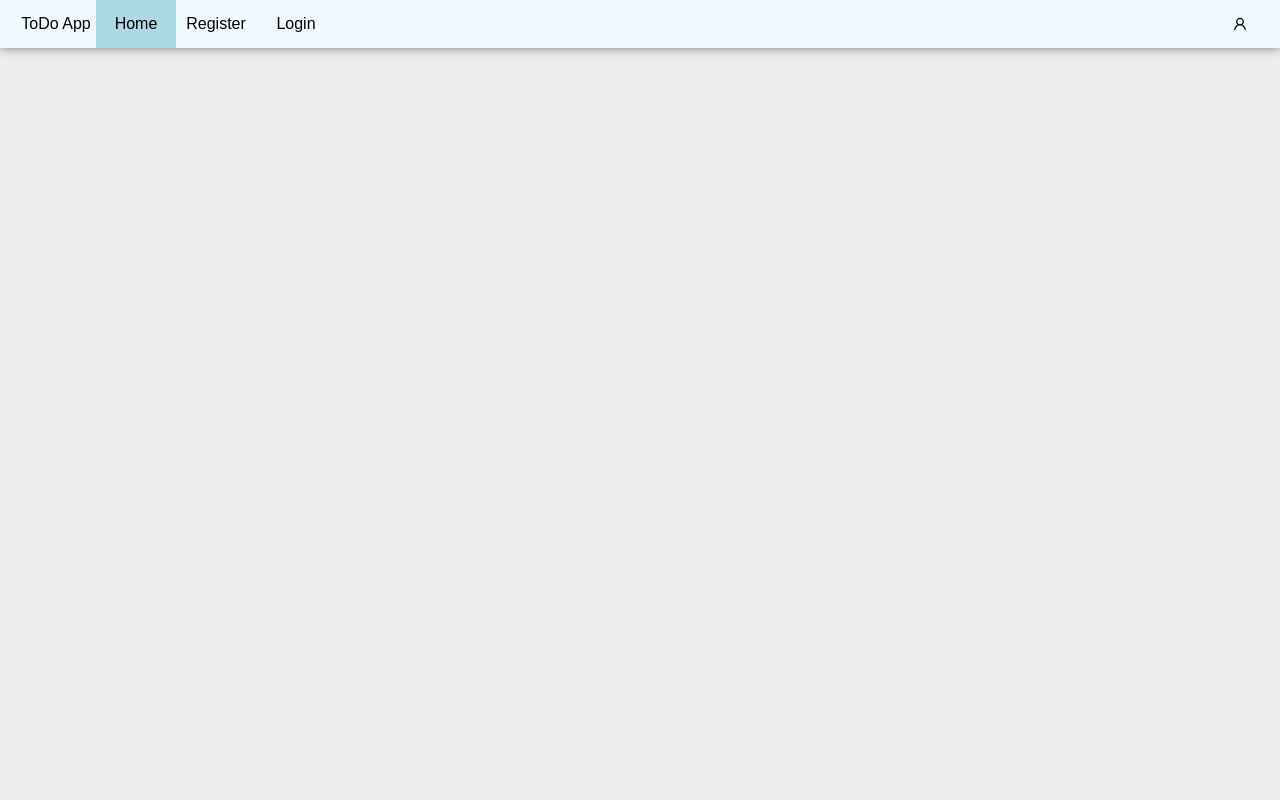
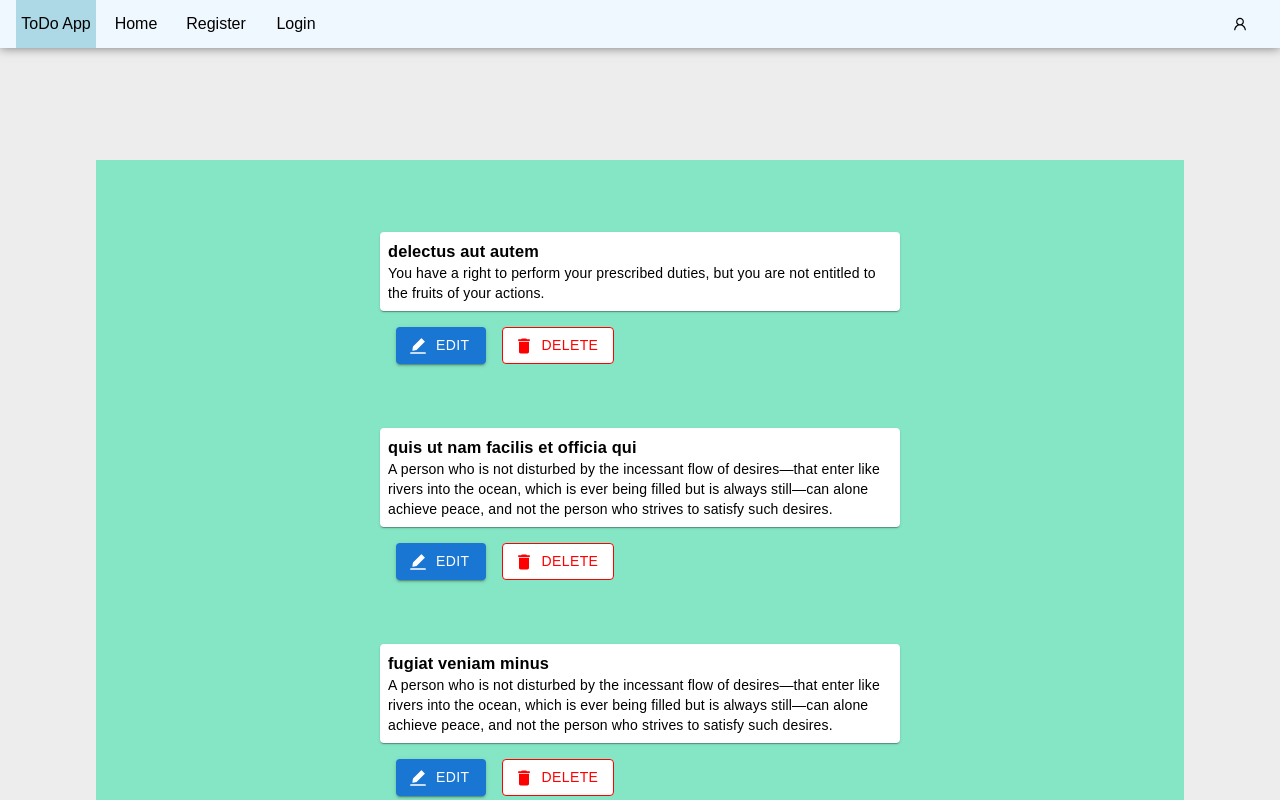
Before and after one commit to AnandKumar1008/toDoApplication, a React (Vite) app: page /todo in a window 1280 px wide. Shown: the top 800 px of the page. Built offline with nearby package versions, Linux system fonts and the light colour scheme; a web font is replaced by a local one.

Commit message:
update ui is done

```diff
--- a/src/App.jsx
+++ b/src/App.jsx
@@ -9,6 +9,7 @@ import Nav from "./Components/Nav/Nav";
 import Login from "./Pages/Login/Login";
 import { MyContext } from "./MyContext";
 import { BASE_URL } from "./BaseUrl";
+import ToDo from "./Pages/ToDo/ToDo";
 
 const App = () => {
   const {
@@ -49,6 +50,7 @@ const App = () => {
       <div className="to_do-app_padding">
         <Routes>
           <Route path="/" element={<Home />} />
+          <Route path="/todo" element={<ToDo />} />
         </Routes>
       </div>
     </div>
--- a/src/Components/EachList/EachList.jsx
+++ b/src/Components/EachList/EachList.jsx
@@ -83,8 +83,12 @@ const EachList = ({ item }) => {
             {/* <Box sx={{ width: "100%" }}> */}
             <Stack spacing={2}>
               <Item>
-                <h3 style={{ color: "black" }}>{item.title}</h3>
-                <p style={{ color: "black" }}>{item?.description}</p>
+                <h3 style={{ color: "black", textAlign: "start" }}>
+                  {item.title}
+                </h3>
+                <p style={{ color: "black", textAlign: "start" }}>
+                  {item?.description}
+                </p>
               </Item>
             </Stack>
             {/* </Box> */}
--- a/src/Components/List/List.jsx
+++ b/src/Components/List/List.jsx
@@ -32,12 +32,12 @@ const List = () => {
           <p>You have not created any to do till now</p>
         </div>
       )}
-      {/* {loading && <p>Loading...</p>} */}
-      {login || <p>Please login to check to do</p>}
+      {login || (
+        <p style={{ color: "white" }}>Please login to check your to do</p>
+      )}
       {userData.map((item) => (
         <div key={item._id}>
           <Container maxWidth="sm">
-            {/* <Box/> */}
             <EachList item={item} />
           </Container>
         </div>
--- a/src/Components/Nav/Nav.jsx
+++ b/src/Components/Nav/Nav.jsx
@@ -7,17 +7,33 @@ import { CiLogin, CiLogout } from "react-icons/ci";
 // import { IoPersonAdd } from "react-icons/io";
 import { IoMdPersonAdd } from "react-icons/io";
 import { AiOutlineUser } from "react-icons/ai";
+import { useLocation, useNavigate } from "react-router-dom";
 const Nav = () => {
   const { setAuthPage, setLoginPage, login, setLogin, setUserData, userName } =
     useContext(MyContext);
-  const [select, setSelect] = useState("home");
+  const location = useLocation();
+  const [select, setSelect] = useState(
+    location.pathname == "/todo" ? "todo" : "home"
+  );
+  const navigate = useNavigate();
   return (
     <div className="to_do-nav">
       <ul className="to_do-nav_top">
-        <li>ToDo App</li>
+        <li
+          style={select === "todo" ? { backgroundColor: "lightblue" } : {}}
+          onClick={() => {
+            setSelect("todo");
+            navigate("/todo");
+          }}
+        >
+          ToDo App
+        </li>
         <li
           style={select === "home" ? { backgroundColor: "lightblue" } : {}}
-          onClick={() => setSelect("home")}
+          onClick={() => {
+            navigate("/");
+            setSelect("home");
+          }}
         >
           Home
         </li>
--- a/src/Components/fakeData.json
+++ b/src/Components/fakeData.json
@@ -3,70 +3,70 @@
       "userId": 1,
       "id": 1,
       "title": "delectus aut autem",
-      "description":"hare krishna hare krishna krishna krishna hare hare hare rama hare rama rama rama hare hare",
+      "description":"You have a right to perform your prescribed duties, but you are not entitled to the fruits of your actions.",
       "completed": false
     },
     {
       "userId": 1,
       "id": 2,
       "title": "quis ut nam facilis et officia qui",
-      "description":"hare krishna hare krishna krishna krishna hare hare hare rama hare rama rama rama hare hare",
+      "description":"A person who is not disturbed by the incessant flow of desires—that enter like rivers into the ocean, which is ever being filled but is always still—can alone achieve peace, and not the person who strives to satisfy such desires.",
       "completed": false
     },
     {
       "userId": 1,
       "id": 3,
       "title": "fugiat veniam minus",
-      "description":"hare krishna hare krishna krishna krishna hare hare hare rama hare rama rama rama hare hare",
+      "description":"A person who is not disturbed by the incessant flow of desires—that enter like rivers into the ocean, which is ever being filled but is always still—can alone achieve peace, and not the person who strives to satisfy such desires.",
       "completed": false
     },
     {
       "userId": 1,
       "id": 4,
       "title": "et porro tempora",
-      "description":"hare krishna hare krishna krishna krishna hare hare hare rama hare rama rama rama hare hare",
+      "description":"Whenever there is a decline in righteousness and an increase in unrighteousness, O Arjuna, at that time I manifest myself on earth.",
       "completed": true
     },
     {
       "userId": 1,
       "id": 5,
       "title": "laboriosam mollitia et enim quasi adipisci quia provident illum",
-      "description":"hare krishna hare krishna krishna krishna hare hare hare rama hare rama rama rama hare hare",
+      "description":"A person is said to be established in self-realization and is called a yogi when he is fully satisfied by virtue of acquired knowledge and realization.",
       "completed": false
     },
     {
       "userId": 1,
       "id": 6,
       "title": "qui ullam ratione quibusdam voluptatem quia omnis",
-      "description":"hare krishna hare krishna krishna krishna hare hare hare rama hare rama rama rama hare hare",
+      "description":"To those who are constantly devoted and who meditate upon My form with great faith, I am easily attainable.",
       "completed": false
     },
     {
       "userId": 1,
       "id": 7,
       "title": "illo expedita consequatur quia in",
-      "description":"hare krishna hare krishna krishna krishna hare hare hare rama hare rama rama rama hare hare",
+      "description":"I am the Self, O Gudakesha, seated in the hearts of all creatures. I am the beginning, the middle, and the end of all beings.",
       "completed": false
     },
     {
       "userId": 1,
       "id": 8,
       "title": "quo adipisci enim quam ut ab",
-      "description":"hare krishna hare krishna krishna krishna hare hare hare rama hare rama rama rama hare hare",
+      "description":"He who is not envious and who is a kind friend to all living entities, who does not think himself a proprietor, who is free from false ego and equal both in happiness and distress, who is always satisfied and engaged in devotional service with determination, his mind and intelligence fixed on Me—such a devotee of Mine is very dear to Me.",
       "completed": true
     },
     {
       "userId": 1,
       "id": 9,
       "title": "molestiae perspiciatis ipsa",
-      "description":"hare krishna hare krishna krishna krishna hare hare hare rama hare rama rama rama hare hare",
+      "description":"I am the basis of the impersonal Brahman, which is immortal, imperishable, and eternal and is the constitutional position of ultimate happiness.",
       "completed": false
     },
     {
       "userId": 1,
       "id": 10,
       "title": "illo est ratione doloremque quia maiores aut",
-      "description":"hare krishna hare krishna krishna krishna hare hare hare rama hare rama rama rama hare hare",
+      "description":"Abandon all varieties of religion and just surrender unto Me. I shall deliver you from all sinful reactions. Do not fear.",
       "completed": true
     },
     {
--- a/src/MyContext.jsx
+++ b/src/MyContext.jsx
@@ -9,9 +9,10 @@ const MyProvider = ({ children }) => {
   const [login, setLogin] = useState(false);
   const [message, setMessage] = useState("");
   const [userId, setUserId] = useState("");
-  const [userData, setUserData] = useState([...fakeData]);
+  const [userData, setUserData] = useState([]);
   const [userName, setUserName] = useState("");
   const [loading, setLoading] = useState(false);
+  const [data, setData] = useState([...fakeData]);
   return (
     <MyContext.Provider
       value={{
@@ -33,6 +34,8 @@ const MyProvider = ({ children }) => {
         setUserName,
         loading,
         setLoading,
+        data,
+        setData,
       }}
     >
       {children}
--- a/src/Pages/CreateAccount/CreateAccount.jsx
+++ b/src/Pages/CreateAccount/CreateAccount.jsx
@@ -110,6 +110,7 @@ const CreateAccount = () => {
             padding: "0.5rem",
             margin: "0.5rem 0",
           }}
+          onClick={handleSubmit}
         >
           Create Account
         </Button>
--- a/src/Pages/Login/Login.jsx
+++ b/src/Pages/Login/Login.jsx
@@ -107,6 +107,7 @@ const Login = () => {
             margin: "0.5rem 0",
             cursor: "pointer",
           }}
+          onClick={handleSubmit}
         >
           Login
         </Button>
--- /dev/null
+++ b/src/Pages/ToDo/ToDo.css
@@ -0,0 +1,4 @@
+.to_do-all {
+  background-color: hsl(0, 0%, 93%);
+  padding: 1rem 0;
+}
--- /dev/null
+++ b/src/Pages/ToDo/ToDo.jsx
@@ -0,0 +1,24 @@
+import React, { useContext } from "react";
+import Container from "@mui/material/Container";
+import EachList from "../../Components/EachList/EachList";
+import { MyContext } from "../../MyContext";
+import "./ToDo.css";
+const ToDo = () => {
+  const { data } = useContext(MyContext);
+
+  return (
+    <div className="to_do-all">
+      <div className="to_do-list">
+        {data.slice(0, 10).map((item) => (
+          <div key={item._id}>
+            <Container maxWidth="sm">
+              <EachList item={item} />
+            </Container>
+          </div>
+        ))}
+      </div>
+    </div>
+  );
+};
+
+export default ToDo;
```
